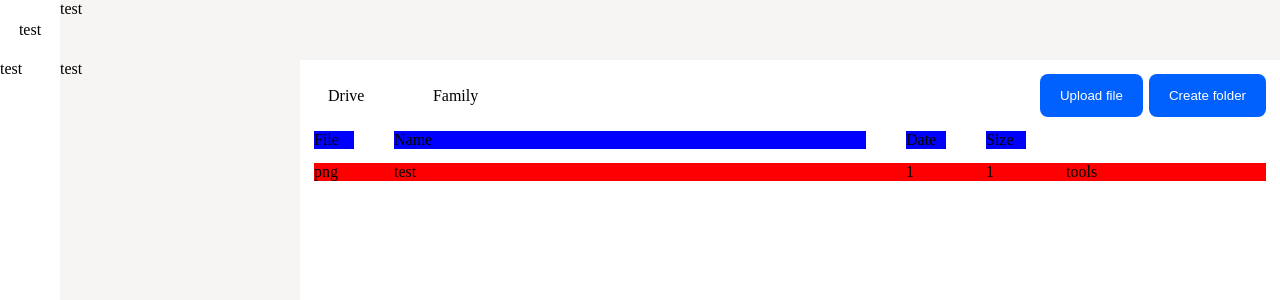
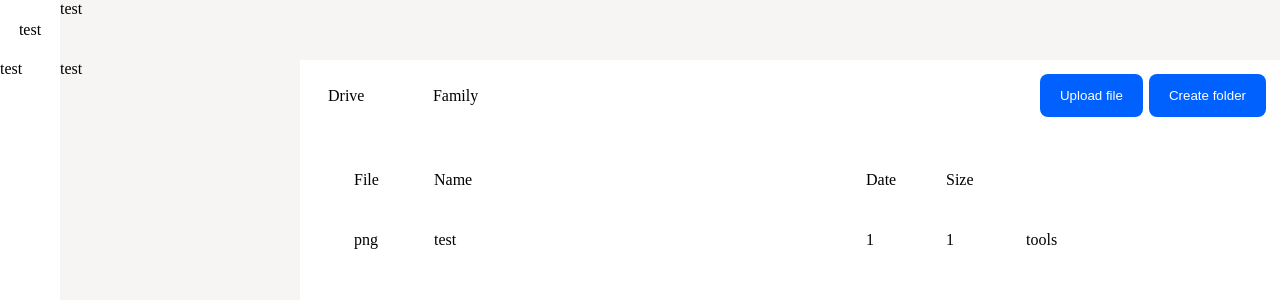
Before and after one commit to holestorage/client-legacy, a React (Create React App) app: page /app in a window 1280 px wide. Shown: the top 300 px of the page. Built offline with nearby package versions, Linux system fonts and the light colour scheme.

Commit message:
feat: file element style

```diff
--- a/src/components/ui/container/container.module.css
+++ b/src/components/ui/container/container.module.css
@@ -1,6 +1,6 @@
 .container {
     display: grid;
-    gap: var(--theme-value-padding-main);
+    gap: var(--theme-value-padding-large);
 
     padding: var(--theme-value-padding-main);
 }
--- a/src/components/ui/list/file/file-list.module.css
+++ b/src/components/ui/list/file/file-list.module.css
@@ -6,5 +6,7 @@
 .container > div {
     display: grid;
     grid-template-columns: 40px 1fr 40px 40px 200px;
-    gap: var(--theme-value-padding-large)
+    gap: var(--theme-value-padding-large);
+
+    padding: var(--theme-value-padding-main) var(--theme-value-padding-large);
 }
--- a/src/components/ui/list/file/file/file.module.css
+++ b/src/components/ui/list/file/file/file.module.css
@@ -1,3 +1,8 @@
 .container {
-    background: red;
+    border-radius: var(--theme-value-border_radius-min);
+    cursor: pointer;
 }
+
+.container:hover {
+    background: var(--theme-palette-main-hover);
+}
--- a/src/components/ui/list/section/section/section.module.css
+++ b/src/components/ui/list/section/section/section.module.css
@@ -1,3 +1,2 @@
 .container {
-    background: blue;
 }
```
